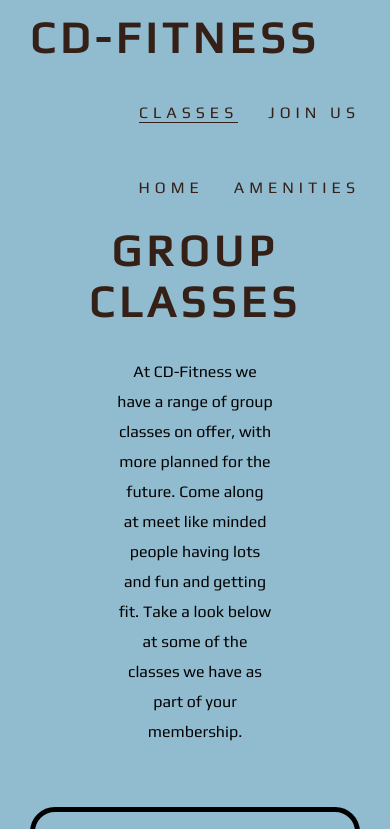
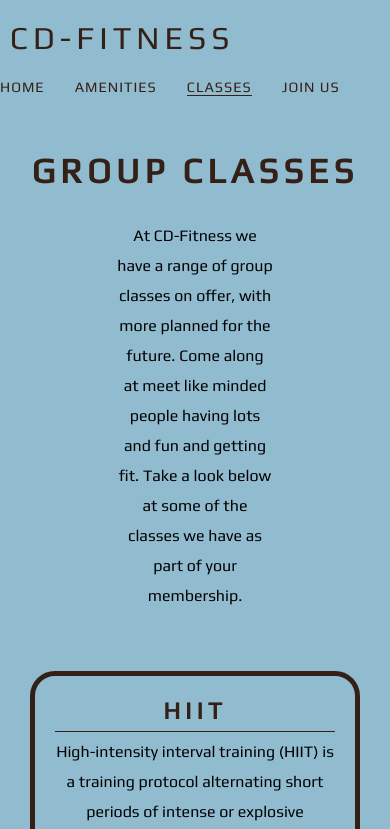
Before and after one commit to chrisdiggle1/CD-Fitness, a plain HTML site: page classes.html in a window 390 px wide. Shown: the top 829 px of the page. Drawn offline with Linux system fonts and the light colour scheme; a web font is replaced by a local one.

Commit message:
add media queries for responsive design on all pages

```diff
--- a/assets/style.css
+++ b/assets/style.css
@@ -246,7 +246,8 @@ footer > p {
   color: #342017;
   text-align: center;
   font-size: 275%;
-  padding-top: 100px;
+  padding-top: 150px;
+
 }
 
 #classes-text {
@@ -273,7 +274,7 @@ footer > p {
   padding: 20px 20px;
   text-align: center;
   position: relative;
-  border: 5px solid;
+  border: 5px solid #342017;
   border-radius: 25px;
   line-height: 30px;
 }
@@ -327,3 +328,83 @@ footer > p {
     border-radius: 25px;
     border: 2px solid #342017;
 }
+
+/* Media queries */
+
+/* For large to medium screens sizes from 1200px wide and down */
+
+@media screen and (max-width: 1200px){
+    #main-menu {
+        clear: left;
+        float: left;
+        margin-left: 10px;
+        margin-bottom: 25px;
+        line-height: 25px;
+    }
+
+    #classes-title {
+        text-align: center;
+        font-size: 35px;
+    }
+
+}
+
+/* For medium screens sizes from 850px wide and down */
+
+@media screen and (max-width: 850px) {
+    #logo {
+        float: left;
+        font-size: 250%;
+        font-weight: 500;
+        margin-left: 20px
+    }
+
+    #main-menu {
+        clear: left;
+        float: left;
+        margin-left: 10px;
+        margin-bottom: 25px;
+        line-height: 25px;
+    }
+
+
+    #classes-title {
+        text-align: center;
+        font-size: 35px;
+    }
+
+    #photos {
+        column-count: 2;
+    }
+
+
+}
+
+/* Responsiveness for small screen sizes from 450px wide and down */
+
+@media screen and (max-width: 450px) {
+    #logo {
+        margin-left: 10px;
+        font-size: 200%;
+    }
+
+    #main-menu {
+        margin-left: 0;
+        font-size: 90%;
+        letter-spacing: 1px;
+    }
+
+    #main-menu li {
+        text-align: center;
+    }
+
+    #photos {
+        column-count: 1;
+    }
+
+    #logo-text {
+        left: 0;
+        text-align: center;
+    }
+
+}
```
